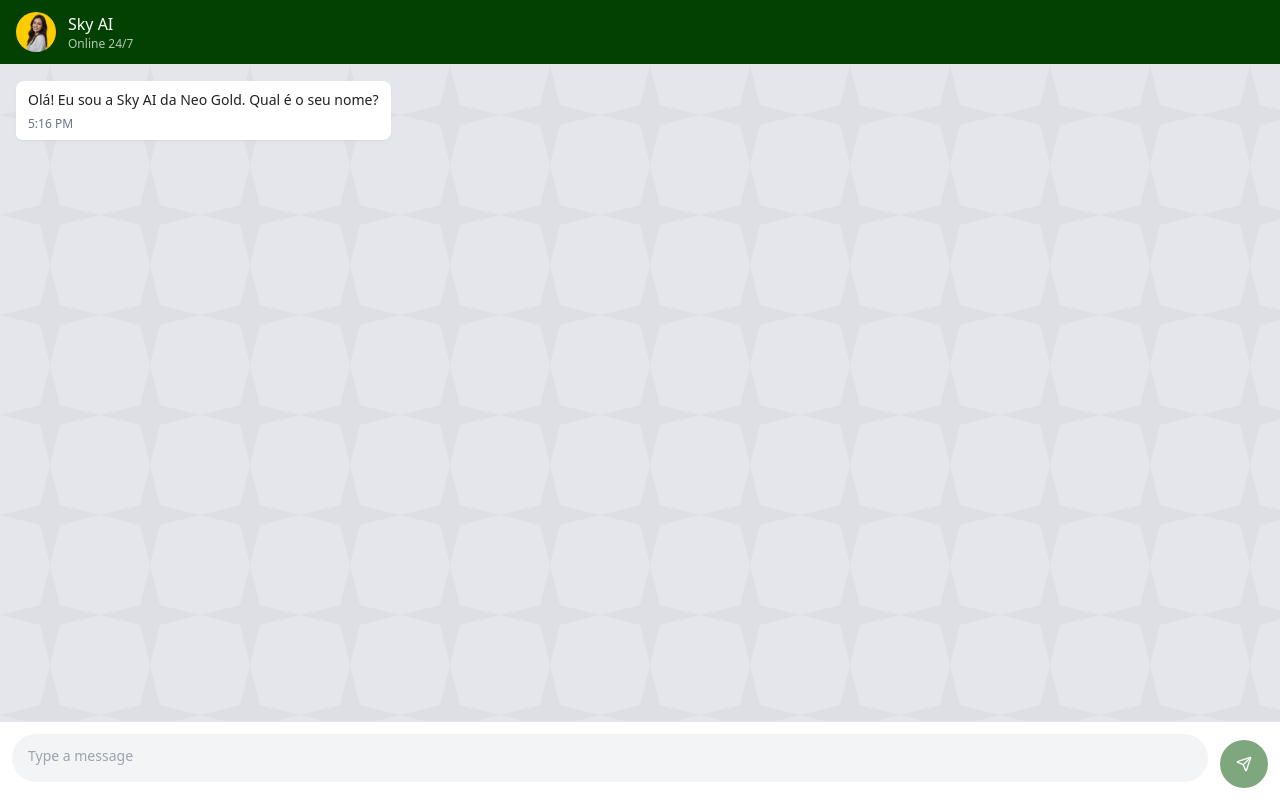
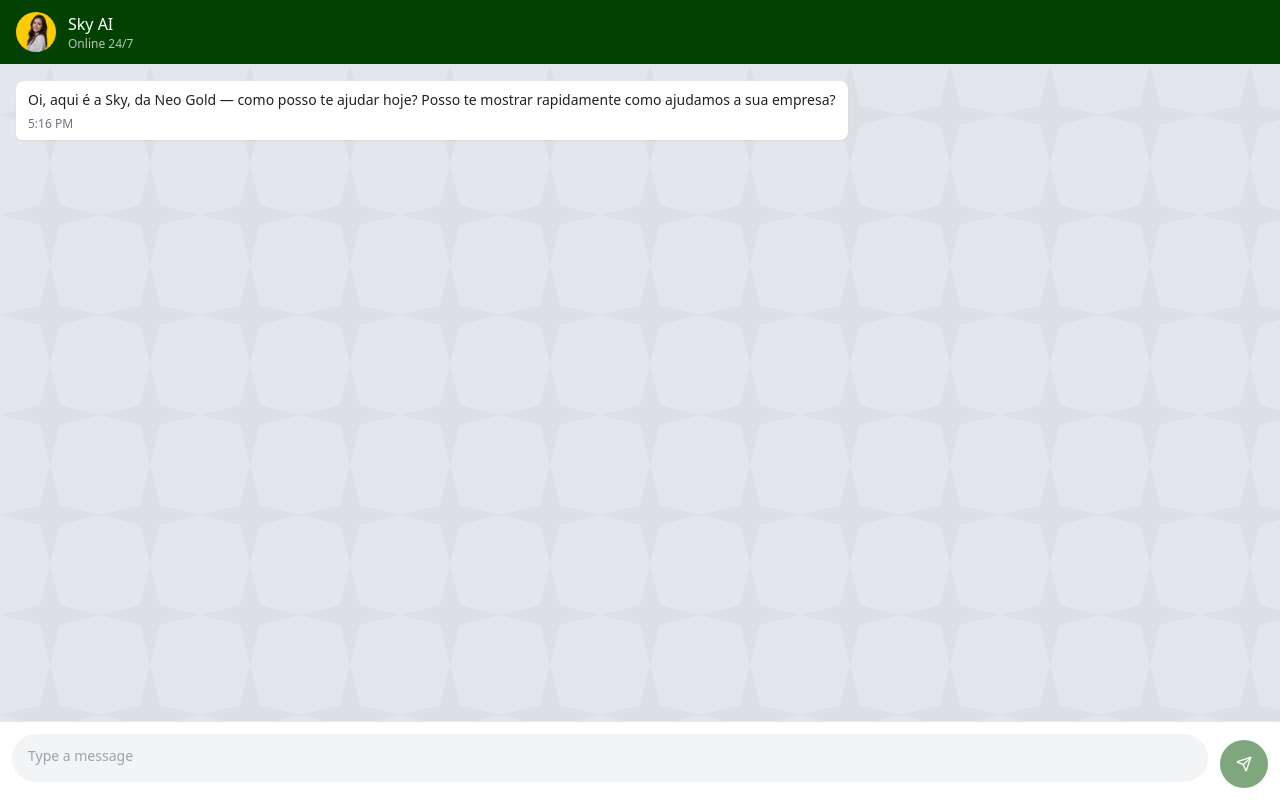
Before and after one commit to wearegold/chat-ai-wizards, a React (Vite) app: page /pt in a window 1280 px wide. Built offline with nearby package versions, Linux system fonts and the light colour scheme.

Commit message:
Fix initial greeting message

```diff
--- a/src/components/ChatInterfacePt.tsx
+++ b/src/components/ChatInterfacePt.tsx
@@ -27,7 +27,7 @@ export const ChatInterfacePt = () => {
   const [messages, setMessages] = useState<Message[]>([
     {
       id: '1',
-      text: "Olá! Eu sou a Sky AI da Neo Gold. Qual é o seu nome?",
+      text: "Oi, aqui é a Sky, da Neo Gold — como posso te ajudar hoje? Posso te mostrar rapidamente como ajudamos a sua empresa?",
       isUser: false,
       timestamp: new Date(),
     },
```
